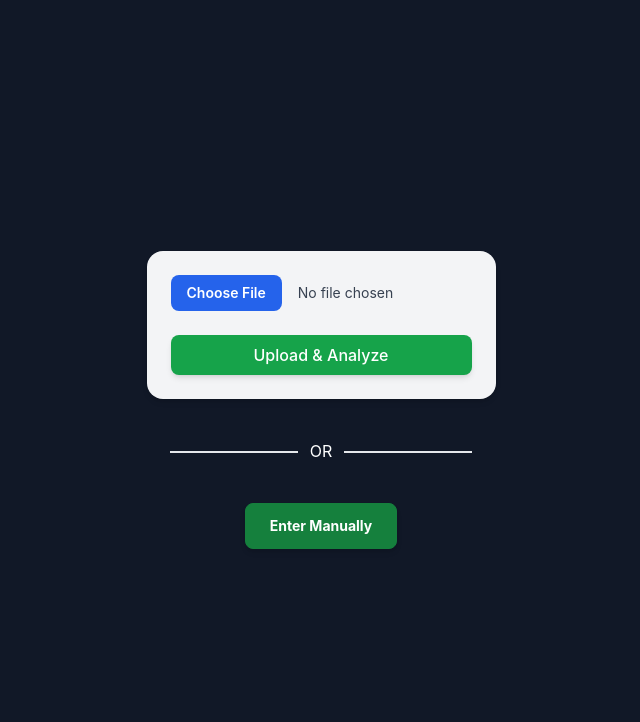
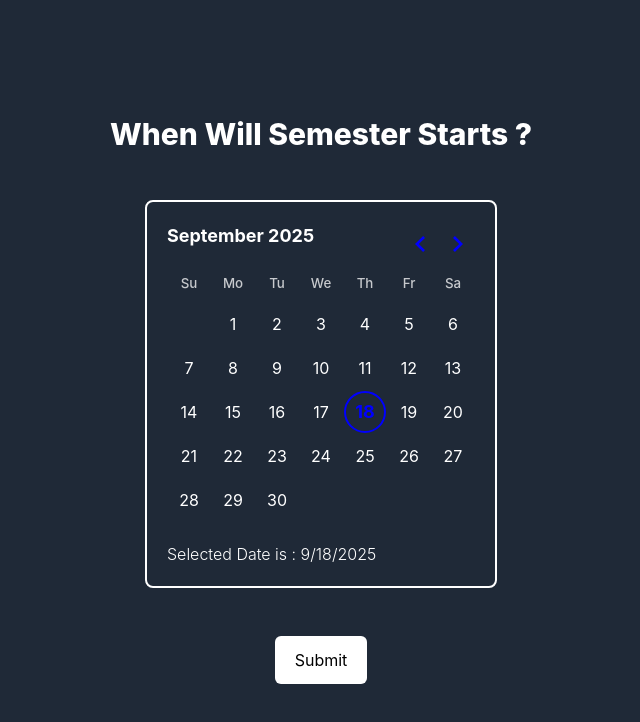
Before and after one commit to nameispuneeth/Attendence_Tracker, a React (Create React App) app in the folder client/: page / in a window 1280 px wide. Shown: the top 722 px of the page, without its empty margins (319-959 px from the left). Built offline with nearby package versions, Linux system fonts and the light colour scheme.

Commit message:
New Page Addes

```diff
--- a/client/package.json
+++ b/client/package.json
@@ -9,6 +9,7 @@
     "@testing-library/user-event": "^13.5.0",
     "lucide-react": "^0.544.0",
     "react": "^19.1.1",
+    "react-day-picker": "^9.11.0",
     "react-dom": "^19.1.1",
     "react-router-dom": "^7.9.1",
     "react-scripts": "5.0.1",
--- a/client/src/App.js
+++ b/client/src/App.js
@@ -1,5 +1,6 @@
 import {Routes,Route,BrowserRouter} from 'react-router-dom'
-import Home from "./Components/Home";
+import SemDetails from './Components/SemDetails';
+import AiTimeTableInit from './Components/AITimeTableInit';
 import Subjects from './Components/Subjects';
 import TimeTable from "./Components/TimeTable";
 import ReqAttendence from './Components/ReqAttendence';
@@ -8,7 +9,8 @@ export default function App(){
   return(
     <BrowserRouter>
       <Routes>
-        <Route path="/" element={<Home/>}></Route>
+        <Route path="/aitimetable" element={<AiTimeTableInit/>}></Route>
+        <Route path="/" element={<SemDetails/>}></Route>
          <Route path="/timetable" element={<TimeTable/>}></Route>
           <Route path="/manually" element={<Subjects/>}></Route>
           <Route path="/requirement" element={<ReqAttendence/>}></Route>
--- a/client/src/Components/Home.js
+++ b/client/src/Components/AITimeTableInit.js
@@ -1,6 +1,6 @@
 import { useState } from "react"
 import { useNavigate } from "react-router-dom";
-export default function Home() {
+export default function AiTimeTableInit() {
   const [loading, setloading] = useState(false);
   let Spinner = () => {
     return (
--- a/client/src/Components/CurrAttendence.js
+++ b/client/src/Components/CurrAttendence.js
@@ -1,8 +1,8 @@
-import { useEffect, useState } from "react";
-import { useNavigate } from "react-router-dom";
+import { useState } from "react";
+// import { useNavigate } from "react-router-dom";
 
 export default function CurrAttendence() {
-    const navigate = useNavigate();
+    // const navigate = useNavigate();
     const [loading, setloading] = useState(false);
     let Spinner = () => {
         return (
--- /dev/null
+++ b/client/src/Components/SemDetails.js
@@ -0,0 +1,40 @@
+import { DayPicker } from "react-day-picker";
+import "react-day-picker/style.css";
+import { useState } from "react";
+
+export default function SemDetails() {
+    const [selected, setSelected] = useState(new Date());
+    const handleSubmit=()=>{
+        if(!selected){
+            alert("Date Is Required");
+            return;
+        }
+        let days=Math.floor((new Date()-selected)/(1000*60*60*24));
+        let months=Math.floor(days/30);
+        let leftOverDays=days%30;
+
+        if(months>=7 || (months===6 && leftOverDays!==0)) alert(`Not Possible`);
+        else alert(`Possible`)
+    }
+    return (
+        <div className="h-screen flex flex-col justify-center items-center bg-gray-800 space-y-12">
+            <p className="text-white font-extrabold text-3xl text-center text-wrap">When Will Semester Starts ? </p>
+            <div className="border-2 border-white p-5 rounded-lg space-y-5">
+                <DayPicker
+                    mode="single"
+                    selected={selected}
+                    onSelect={setSelected}
+                    classNames={{
+                        caption_label: "text-white",
+                        head_cell: "text-white font-extrabold",
+                        day: "text-white",
+                        month: "text-white ",
+                    }}
+
+                />
+                <p className="text-white font-light text-md">{selected ? `Selected Date is : ${selected.toLocaleDateString()}` : "No Date Selected"}</p>
+            </div>
+            <button className="bg-white px-5 py-3 rounded-md text-md" onClick={()=>handleSubmit()}>Submit</button>
+        </div>
+    )
+}
--- a/client/src/Components/TimeTable.js
+++ b/client/src/Components/TimeTable.js
@@ -57,6 +57,7 @@ export default function TimeTable() {
       setSubjects(JSON.parse(sessionStorage.getItem("subjects")));
     }
   }, [navigate]);
+
   const getSelectColor = (val) => {
     if (val === "") return "bg-gray-100 text-gray-700";
     const ind = subjects.indexOf(val);
```
Also changed, not shown: 1 other file (tests, documents, lock files or other folders).
